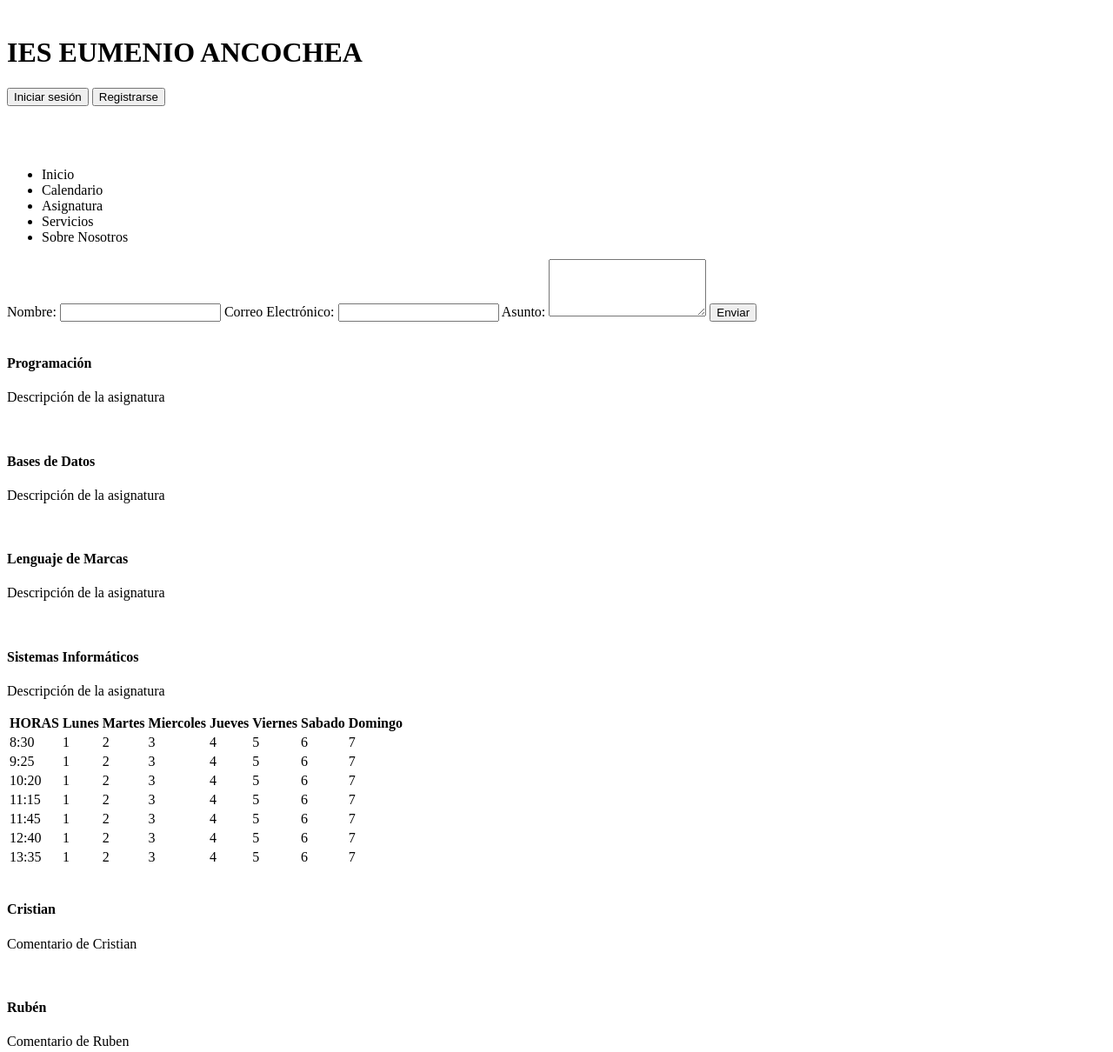
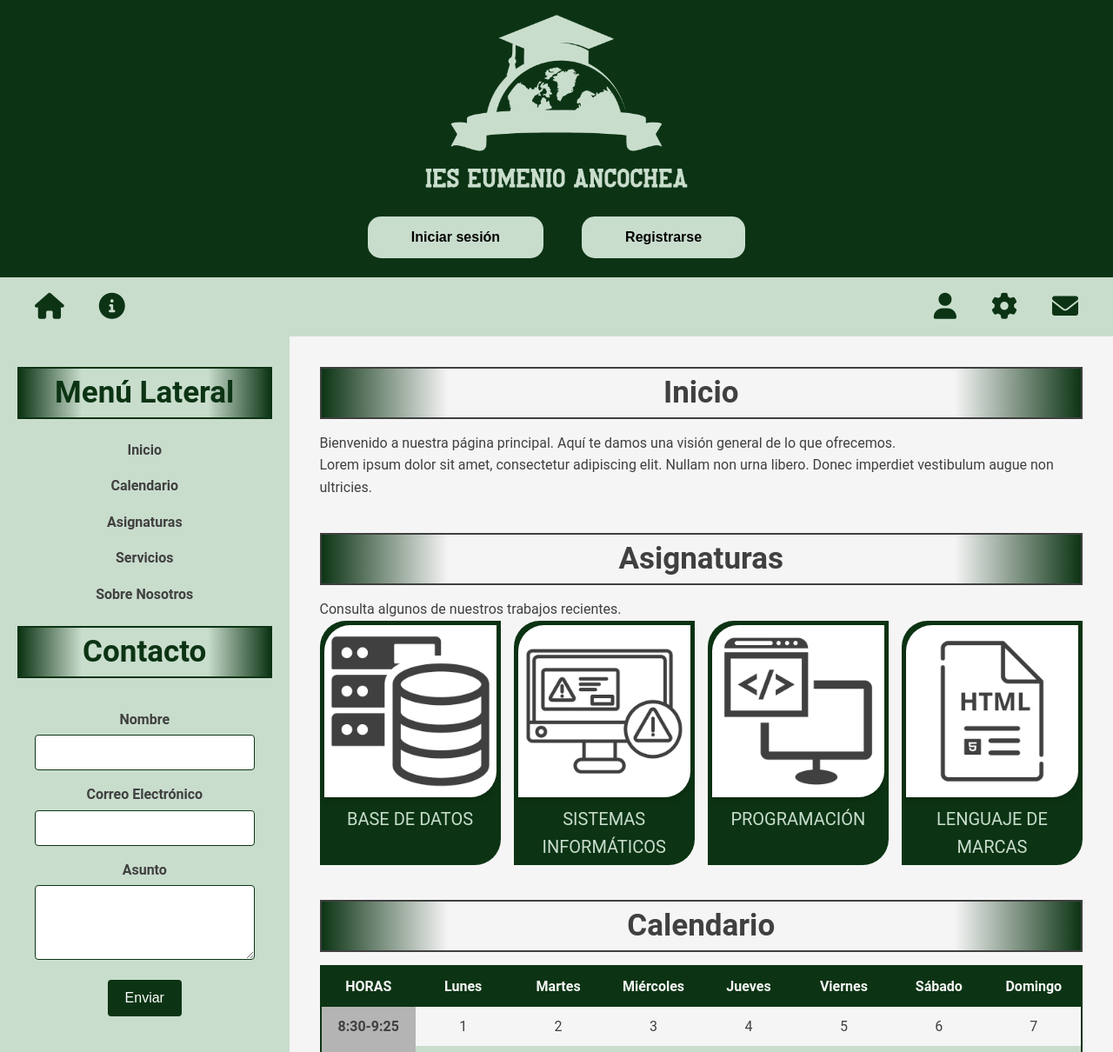
Before and after one commit to Adrianpogo/DIW, a plain HTML site: page Guia_Estilos/index.html in a window 1280 px wide. Shown: the part 5-1215 px from the top of the page at 87% size. Drawn offline with Linux system fonts and the light colour scheme.

Commit message:
GuiaDeEstilos v2

```diff
--- a/Guia_Estilos/index.html
+++ b/Guia_Estilos/index.html
@@ -1,125 +1,104 @@
 <!DOCTYPE html>
 <html lang="es">
-
 <head>
     <meta charset="UTF-8">
     <meta name="viewport" content="width=device-width, initial-scale=1.0">
+    <title>Ejemplo de Página Compleja</title>
     <link rel="stylesheet" href="styles.css">
-    <title>Instituto</title>
+    <link rel="stylesheet" href="https://cdnjs.cloudflare.com/ajax/libs/font-awesome/6.0.0-beta3/css/all.min.css">
+
 </head>
-
 <body>
-
-    <!-- HEADER -->
     <header>
-
-        <!-- LOGO -->
-        <div class="logo">
-            <img>
+        <div class="banner">
+            <img src="media/logo.png">
         </div>
-        <!-- TITULO -->
-        <div class="titulo">
-            <h1>IES EUMENIO ANCOCHEA</h1>
-        </div>
-        <!-- BOTONES DE INICIO -->
         <div class="botones">
             <button>Iniciar sesión</button>
             <button>Registrarse</button>
         </div>
-        <!-- BARRA DE REDES -->
-         <div class="redes">
-            <a><img></a>
-            <a><img></a>
-            <a><img></a>
-         </div>
+        <nav class="nav-menu">
+            <ul class="nav-left">
+                <li><a href="#"><i class="fas fa-home"></i></a></li>
+                <li><a href="#"><i class="fas fa-info-circle"></i></a></li>
+            </ul>
+            <ul class="nav-right">
+                <li><a href="#"><i class="fas fa-user"></i></a></li>
+                <li><a href="#"><i class="fas fa-cog"></i></a></li>
+                <li><a href="#"><i class="fas fa-envelope"></i></a></li>
+            </ul>
+        </nav>
+    </header>
+    <div class="container">
+        <aside class="sidebar">
+            <h2>Menú Lateral</h2>
+            <ul>
+                <li><a href="#section1">Inicio</a></li>
+                <li><a href="#section2">Calendario</a></li>
+                <li><a href="#section3">Asignaturas</a></li>
+                <li><a href="#section4">Servicios</a></li>
+                <li><a href="#section5">Sobre Nosotros</a></li>
+            </ul>
 
-         <!-- MENU DE NAVEGACIÓN -->
-         <nav>
-            <div class="menu-izq">
-                <img>
-                <img>
-            </div>
-            <div class="menu-der">
-                <a><img></a>
-                <a><img></a>
-                <a><img></a>
-            </div>
-         </nav>
-
-     </header>
-
-     <!-- ASIDE -->
-     <aside>
-        <!-- Menu lateral-->
-        <div class="menu-lateral">
-            <ul>
-                <li><a>Inicio</a></li>
-                <li><a>Calendario</a></li>
-                <li><a>Asignatura</a></li>
-                <li><a>Servicios</a></li>
-                <li><a>Sobre Nosotros</a></li>
-            </ul>
-        </div>
-        <!--Formulario-->
-        <div class="formulario">
+            <section id="contact"></section>
+                <h2>Contacto</h2>
                 <form action="#">
-                <label for="name">Nombre:</label>
+                    <label for="name">Nombre</label>
                     <input type="text" id="name" name="name" required>
 
-                <label for="email">Correo Electrónico:</label>
+                    <label for="email">Correo Electrónico</label>
                     <input type="email" id="email" name="email" required>
 
-                <label for="message">Asunto:</label>
+                    <label for="message">Asunto</label>
                     <textarea id="message" name="message" rows="4" required></textarea>
 
                     <button type="submit">Enviar</button>
                 </form>
-        </div>
+            </section>
 
         </aside>
 
-     <!-- MAIN -->
+
+
         <main>
-        <div class="asignaturas">
-            <div class="asig1">
-                <img>
-                <h4>Programación</h4>
-                <p>Descripción de la asignatura</p>
+
+            <section id="home">
+                <h2>Inicio</h2>
+                <p>Bienvenido a nuestra página principal. Aquí te damos una visión general de lo que ofrecemos.</p>
+                <p>Lorem ipsum dolor sit amet, consectetur adipiscing elit. Nullam non urna libero. Donec imperdiet vestibulum augue non ultricies.</p>
+            </section>
+
+            <!--Asignaturas-->
+            <section id="asignaturas">
+                <h2>Asignaturas</h2>
+                <p>Consulta algunos de nuestros trabajos recientes.</p>
+                <div class="gallery">
+                    <a href="#"><img src="media/bbdd.png" alt="Base de Datos">BASE DE DATOS</a>
+                    <a href="#"><img src="media/ssii.png" alt="Sistemas Informáticos">SISTEMAS INFORMÁTICOS</a>
+                    <a href="#"><img src="media/programacion.png" alt="Programación">PROGRAMACIÓN</a>
+                    <a href="#"><img src="media/lm.png" alt="Lenguaje de Marcas">LENGUAJE DE MARCAS</a>
                 </div>
-            <div class="asig2">
-                <img>
-                <h4>Bases de Datos</h4>
-                <p>Descripción de la asignatura</p>
-            </div>
-            <div class="asig3">
-                <img>
-                <h4>Lenguaje de Marcas</h4>
-                <p>Descripción de la asignatura</p>
-            </div>
-            <div class="asig4">
-                <img>
-                <h4>Sistemas Informáticos</h4>
-                <p>Descripción de la asignatura</p>
-            </div>
-        </div>
+            </section>
 
-        <div class="horarios">
+            <!-- Horarios -->
+             <section id="calendario">
+                <h2>Calendario</h2>
                 <table class="tabla-horarios">
                     <thead>
                         <tr>
                             <th class="table-header">HORAS</th>
                             <th class="table-header">Lunes</th>
                             <th class="table-header">Martes</th>
-                        <th class="table-header">Miercoles</th>
+                            <th class="table-header">Miércoles</th>
                             <th class="table-header">Jueves</th>
                             <th class="table-header">Viernes</th>
-                        <th class="table-header">Sabado</th>
+                            <th class="table-header">Sábado</th>
                             <th class="table-header">Domingo</th>
                         </tr>
                     </thead>
                     <tbody>
                         <tr>
-                        <td class="table-cell">8:30</td>
+                            <td class="table-cell">8:30-9:25</td>
                             <td class="table-cell">1</td>
                             <td class="table-cell">2</td>
                             <td class="table-cell">3</td>
@@ -129,7 +108,7 @@
                             <td class="table-cell">7</td>
                         </tr>
                         <tr>
-                        <td class="table-cell">9:25</td>
+                            <td class="table-cell">9:25-10:20</td>
                             <td class="table-cell">1</td>
                             <td class="table-cell">2</td>
                             <td class="table-cell">3</td>
@@ -139,7 +118,22 @@
                             <td class="table-cell">7</td>
                         </tr>
                         <tr>
-                        <td class="table-cell">10:20</td>
+                            <td class="table-cell">10:20-11:15</td>
+                            <td class="table-cell">1</td>
+                            <td class="table-cell">2</td>
+                            <td class="table-cell">3</td>
+                            <td class="table-cell">4</td>
+                            <td class="table-cell">5</td>
+                            <td class="table-cell">6</td>
+                            <td class="table-cell">7</td>
+                        </tr>
+                        <!-- Fila de las 11:15 ocupando toda la columna -->
+                        <tr>
+                            <td class="table-cell">11:15-11:45</td>
+                            <td class="table-cell" colspan="7">R  E  C  R  E  O</td>
+                        </tr>
+                        <tr>
+                            <td class="table-cell">11:45-12:40</td>
                             <td class="table-cell">1</td>
                             <td class="table-cell">2</td>
                             <td class="table-cell">3</td>
@@ -149,7 +143,7 @@
                             <td class="table-cell">7</td>
                         </tr>
                         <tr>
-                        <td class="table-cell">11:15</td>
+                            <td class="table-cell">12:40-13:35</td>
                             <td class="table-cell">1</td>
                             <td class="table-cell">2</td>
                             <td class="table-cell">3</td>
@@ -159,27 +153,7 @@
                             <td class="table-cell">7</td>
                         </tr>
                         <tr>
-                        <td class="table-cell">11:45</td>
-                        <td class="table-cell">1</td>
-                        <td class="table-cell">2</td>
-                        <td class="table-cell">3</td>
-                        <td class="table-cell">4</td>
-                        <td class="table-cell">5</td>
-                        <td class="table-cell">6</td>
-                        <td class="table-cell">7</td>
-                    </tr>
-                    <tr>
-                        <td class="table-cell">12:40</td>
-                        <td class="table-cell">1</td>
-                        <td class="table-cell">2</td>
-                        <td class="table-cell">3</td>
-                        <td class="table-cell">4</td>
-                        <td class="table-cell">5</td>
-                        <td class="table-cell">6</td>
-                        <td class="table-cell">7</td>
-                    </tr>
-                    <tr>
-                        <td class="table-cell">13:35</td>
+                            <td class="table-cell">13:35-14:30</td>
                             <td class="table-cell">1</td>
                             <td class="table-cell">2</td>
                             <td class="table-cell">3</td>
@@ -189,46 +163,55 @@
                             <td class="table-cell">7</td>
                         </tr>
                     </tbody>
-
                 </table>
 
+
+             </section>
+
+            <!-- Foro -->
+            <section id="foro">
+                <h2>Foro de alumnos</h2>
+                <div class="tema-foro">
+                    <div class="alumno">
+                        <img src="media/alumno1.png" alt="Miembro del equipo 1">
+                        <h3>Raúl Diéguez</h3>
+                        <p>¿Cuáles son los temas del primer parcial de BBDD?</p>
                     </div>
-        <div class="foro">
-            <div class="comentario1"></div>
-                <img>
-                <h4>Cristian</h4>
-                <p>Comentario de Cristian</p>
+                    <div class="alumno">
+                        <img src="media/alumno2.png" alt="Miembro del equipo 2">
+                        <h3>Miriam Campos</h3>
+                        <p>Duda sobre el ejercicio de dicionarios de Java</p>
                     </div>
-            <div class="comentario1">
-                <img>
-                <h4>Rubén</h4>
-                <p>Comentario de Ruben</p>
-            </div>
-            <div class="comentario1">
-                <img>
-                <h4>Lucía</h4>
-                <p>Comentario de Lucía</p>
+                    <div class="alumno">
+                        <img src="media/alumno3.png" alt="Miembro del equipo 3">
+                        <h3>Alejandro Rico</h3>
+                        <p>¿Qué dia era la última entrega del trabajo sobre la CPU de Sistemas Informáticos?</p>
                     </div>
                 </div>
+            </section>
 
-        <div class="noticias">
-            <div class="noticia1">
-                <h3>Titulo noticia 1</h3>
-                <p>Descripción noticia 1</p>
-            </div>
-            <div class="noticia2"></div>
-                <h3>Titulo noticia 2</h3>
-                <p>Descripción noticia 2</p>
-            </div>
+            <!-- Noticias -->
+            <section id="noticias"></section>
+                <h2>Noticias</h2>
+                <h3>Noticia 1</h3>
+                <p>Bienvenido a nuestra página principal. Aquí te damos una visión general de lo que ofrecemos.</p>
+                <h3>Noticia 2</h3>
+                <p>Bienvenido a nuestra página principal. Aquí te damos una visión general de lo que ofrecemos.</p>
+                <h3>Noticia 3</h3>
+                <p>Bienvenido a nuestra página principal. Aquí te damos una visión general de lo que ofrecemos.</p>
+            </section>
 
-        </div>
+
+
+
+
+
+
 
         </main>
-
-      <!-- FOOTER -->
+    </div>
     <footer>
-        <p>Footer</p>
+        <p>&copy; 2024 Mi Sitio Web - Todos los derechos reservados</p>
     </footer>
-
 </body>
 </html>
--- a/Guia_Estilos/styles.css
+++ b/Guia_Estilos/styles.css
@@ -0,0 +1,297 @@
+/* styles.css */
+
+/* Reseteo básico */
+body, h1, h2, h3, p, ul, li, form, input, textarea, button {
+    margin: 0;
+    padding: 0;
+    box-sizing: border-box;
+}
+
+body {
+    font-family: 'Roboto', sans-serif; /* Fuente moderna y legible */
+    background-color: whitesmoke; /* Fondo gris claro y neutro */
+    color: #404040; /* Texto en gris oscuro para buen contraste */
+    line-height: 1.6;
+}
+
+/* Estilo del header */
+header {
+    background-color: #0C3414; /* Fondo oscuro */
+    text-align: center;
+    padding: 20px 0;
+    padding-bottom: 80px; /* Añadir espacio suficiente para los botones */
+    position: relative;
+}
+
+/* Banner de la imagen */
+.banner img {
+    width: 25%;
+}
+
+/* Estilo para los botones */
+.botones {
+    margin-top: 10px;
+}
+
+.botones button {
+    padding: 15px 50px;
+    margin: 10px 20px;
+    font-size: 16px;
+    font-weight: bold;
+    background-color: #c9ddcd;
+    border-radius: 15px;
+    border: none;
+}
+
+.botones button:hover {
+    background-color: whitesmoke;
+}
+
+/* Estilo del menú de navegación */
+.nav-menu {
+    display: flex;
+    justify-content: space-between;
+    align-items: center;
+    width: 100%;
+    background-color: #c9ddcd; /* Fondo verde clarito */
+    position: absolute;
+    bottom: 0;  /* Mantener el menú en la parte inferior del header */
+    left: 0;
+    padding: 10px 0;
+    box-sizing: border-box;
+}
+
+/* Estilo de los íconos del menú izquierdo */
+.nav-left, .nav-right {
+    list-style-type: none;
+    margin: 0;
+    padding: 0;
+    display: flex;
+}
+
+.nav-left li, .nav-right li {
+    margin: 0 20px;
+}
+
+/* Estilo de los enlaces e íconos */
+.nav-left a, .nav-right a {
+    color: #0C3414; /* Verde oscuro */
+    font-size: 30px;
+    text-decoration: none;
+}
+
+.nav-left a:hover, .nav-right a:hover {
+    color: #404040;
+}
+
+/* Alinear correctamente el menú */
+.nav-left {
+    margin-left: 20px;
+}
+
+.nav-right {
+    margin-right: 20px;
+}
+
+
+.container {
+    display: flex;
+
+}
+
+.sidebar {
+    width: 25%;
+    padding: 20px;
+    background-color: #c9ddcd; /* Fondo blanco para la barra lateral */
+    text-align: center;
+}
+
+.sidebar h2 {
+    margin: 15px 0;
+    color: #0C3414; /* Encabezados en gris oscuro */
+    background: linear-gradient(to right , #0C3414, #c9ddcd, #c9ddcd, #c9ddcd, #0C3414);
+    border: 2px solid #0C3414;
+    font-size: 35px;
+}
+
+.sidebar ul{
+    list-style-type: none;
+    margin: 0;
+    padding: 0;
+    width: 100%;
+
+}
+
+.sidebar ul li a {
+    display: block;
+    color: #404040;
+    padding: 8px 16px;
+    text-decoration: none;
+    font-weight: bold;
+    font-size: 16px;
+}
+
+.sidebar ul li a:hover {
+    background-color: #0C3414;
+    color: whitesmoke;
+    font-size: 20px;
+}
+
+form {
+    background-color: #c9ddcd; /* Fondo blanco para el formulario */
+    padding: 20px;
+    font-weight: bold;
+}
+
+form label {
+    display: block;
+    margin-bottom: 5px;
+    color: #404040; /* Etiquetas en gris oscuro */
+}
+
+form input, form textarea {
+    width: 100%;
+    padding: 12px;
+    margin-bottom: 15px;
+    border: 1px solid #0C3414; /* Borde gris claro */
+    border-radius: 4px;
+}
+
+form button {
+    background-color: #0C3414; /* Botón azul claro */
+    color: #ffffff;
+    border: none;
+    padding: 12px 20px;
+    border-radius: 4px;
+    cursor: pointer;
+    font-size: 1em;
+}
+
+
+main {
+    width: 75%;
+    margin: 15px;
+    padding: 20px;
+    background-color: whitesmoke; /* Fondo blanco para el contenido principal */
+}
+
+main section {
+    margin-bottom: 40px;
+}
+
+main h2 {
+    border: 2px solid #404040;
+    color:  #404040; /* Encabezados en gris oscuro */
+    font-size: 35px;
+    margin-bottom: 15px;
+    font-weight: bold;
+    background: linear-gradient(to right , #0C3414, whitesmoke, whitesmoke, whitesmoke, whitesmoke, whitesmoke,  #0C3414);
+    text-align: center
+}
+
+.gallery {
+    display: grid;
+    grid-template-columns: repeat(auto-fit, minmax(200px, 1fr));
+    gap: 15px;
+    text-align: center;
+}
+
+.gallery a{
+    background-color: #0C3414;
+    text-decoration: none;
+    color: #c9ddcd;
+    font-size: 20px;
+    border-radius:0 0 8px 8px ;
+    padding: 5px;
+    border-radius: 30px 0 30px 0;
+}
+
+.gallery img {
+    width: 100%;
+    height: auto;
+    box-shadow: 0 4px 8px rgba(0,0,0,0.2); /* Sombra ligera para profundidad */
+    border-radius: 30px 0 30px 0;
+}
+
+.gallery a:hover{
+    box-shadow: 10px 15px 15px #0C3414;
+}
+
+
+/* Ajuste para que la tabla ocupe el 100% del ancho */
+.tabla-horarios {
+    width: 100%;
+    border-collapse: collapse; /* Elimina los espacios entre las celdas */
+    text-align: center; /* Centra el contenido de las celdas */
+    table-layout: fixed; /* Asegura que las columnas tengan el mismo ancho */
+    border: 2px solid #0C3414; /* Borde exterior de la tabla en verde oscuro */
+}
+
+/* Estilo para las cabeceras */
+.table-header {
+    background-color: #0C3414; /* Verde oscuro */
+    color: whitesmoke   ; /* Texto en blanco */
+    padding: 10px;
+    font-weight: bold;
+    border: none; /* Elimina los bordes interiores */
+}
+
+/* Columna de horas con color gris claro */
+.table-cell:first-child {
+    background-color: #b4b4b4; /* Gris clarito */
+    color: #404040;
+    padding: 10px;
+    border: none; /* Elimina los bordes interiores */
+    font-weight: bold;
+}
+
+/* Estilo para las filas impares (blancas) */
+tbody tr:nth-child(odd) {
+    background-color: whitesmoke;
+}
+
+/* Estilo para las filas pares (verde clarito) */
+tbody tr:nth-child(even) {
+    background-color: #c9ddcd; /* Verde clarito */
+}
+
+/* Estilo general para todas las celdas */
+.table-cell {
+    padding: 10px;
+    border: none; /* Elimina los bordes interiores */
+    text-align: center; /* Centrado */
+}
+
+
+.tema-foro {
+    display: flex;
+    flex-wrap: wrap;
+    gap: 20px;
+}
+
+.alumno {
+    width: calc(30.333% - 20px);
+    background-color: whitesmoke; /* Fondo blanco para los perfiles del equipo */
+    padding: 20px;
+    border: 2px solid #0C3414; /* Borde gris claro */
+    text-align: center;
+    box-shadow: 5px 10px 10px #0C3414;
+    border-radius: 30px 0 30px 0;
+}
+
+.alumno img {
+    border-radius: 50%; /* Imágenes redondas */
+    width: 100px;
+    height: 100px;
+    margin-bottom: 10px;
+}
+
+
+
+footer {
+    background-color: #c9ddcd; /* Fondo oscuro consistente con el encabezado */
+    color: #0C3414; /* Texto claro para buen contraste */
+    font-weight: bold;
+    text-align: center;
+    padding: 20px;
+}
```
Also changed, not shown: Guia_Estilos/media/alumno1.png (added), Guia_Estilos/media/alumno2.png (added), Guia_Estilos/media/alumno3.png (added), Guia_Estilos/media/bbdd.png (added), Guia_Estilos/media/lm.png (added), Guia_Estilos/media/logo.png (added), Guia_Estilos/media/programacion.png (added), Guia_Estilos/media/ssii.png (added). Lines whose indentation alone changed are shown as unchanged.
